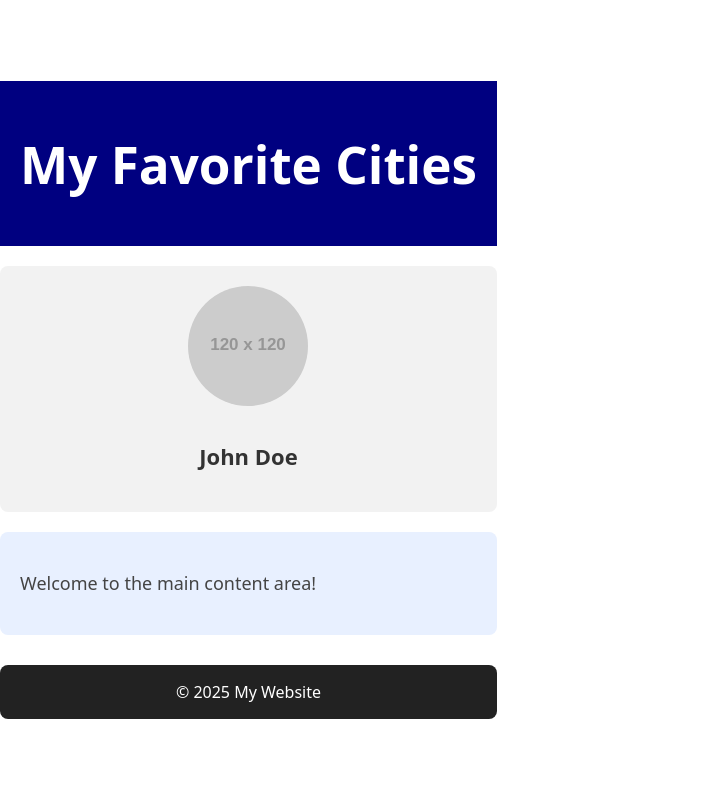
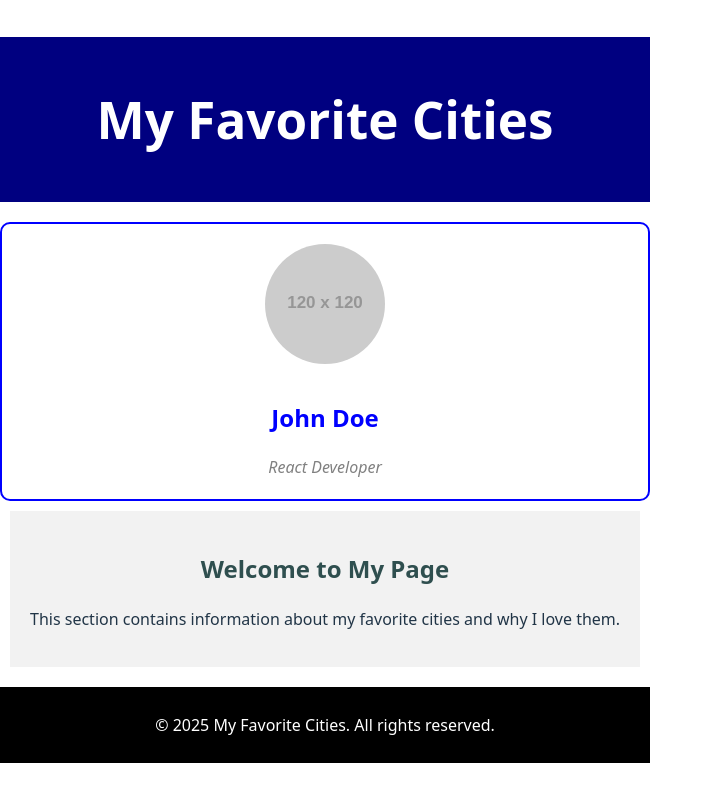
Before and after one commit to onyemaechiezichi-lang/alx-fe-reactjs, a React (Vite) app in the folder alx-react-app-new/: page / in a window 1280 px wide. Shown: the whole page, without its empty margins (0-713 px from the left). Built offline with nearby package versions, Linux system fonts and the light colour scheme.

Commit message:
Apply final inline styles to all components for Task 0

```diff
--- a/alx-react-app-new/src/App.jsx
+++ b/alx-react-app-new/src/App.jsx
@@ -5,12 +5,12 @@ import Footer from './components/Footer';
 
 function App() {
   return (
-    <>
+    <div>
       <Header />
-      <UserProfile name="Goodness Onyemaechi" age={22} bio="Frontend Developer" />
+      <UserProfile name="Jane Doe" age={28} bio="A traveler who loves exploring cities." />
       <MainContent />
       <Footer />
-    </>
+    </div>
   );
 }
 
--- a/alx-react-app-new/src/components/Footer.jsx
+++ b/alx-react-app-new/src/components/Footer.jsx
@@ -1,14 +1,17 @@
-const Footer = () => {
-  const footerStyle = {
-    padding: "15px",
-    marginTop: "30px",
-    backgroundColor: "#222",
-    color: "white",
-    textAlign: "center",
-    borderRadius: "8px"
-  };
-
-  return <footer style={footerStyle}>© 2025 My Website</footer>;
-};
+function Footer() {
+  return (
+    <footer
+      style={{
+        backgroundColor: 'black',
+        color: 'white',
+        textAlign: 'center',
+        padding: '10px',
+        marginTop: '20px'
+      }}
+    >
+      <p>© 2025 My Favorite Cities. All rights reserved.</p>
+    </footer>
+  );
+}
 
 export default Footer;
--- a/alx-react-app-new/src/components/MainContent.jsx
+++ b/alx-react-app-new/src/components/MainContent.jsx
@@ -1,21 +1,19 @@
-const MainContent = () => {
-  const contentStyle = {
-    padding: "20px",
-    backgroundColor: "#e8f0ff",
-    borderRadius: "8px",
-    marginTop: "20px"
-  };
-
-  const textStyle = {
-    fontSize: "18px",
-    color: "#444"
-  };
-
+function MainContent() {
   return (
-    <div style={contentStyle}>
-      <p style={textStyle}>Welcome to the main content area!</p>
-    </div>
+    <main
+      style={{
+        backgroundColor: '#f2f2f2',
+        padding: '20px',
+        margin: '10px',
+        textAlign: 'center'
+      }}
+    >
+      <h2 style={{ color: 'darkslategray' }}>Welcome to My Page</h2>
+      <p>
+        This section contains information about my favorite cities and why I love them.
+      </p>
+    </main>
   );
-};
+}
 
 export default MainContent;
--- a/alx-react-app-new/src/components/UserProfile.jsx
+++ b/alx-react-app-new/src/components/UserProfile.jsx
@@ -1,33 +1,23 @@
 const UserProfile = () => {
-  const containerStyle = {
-    padding: "20px",
-    backgroundColor: "#f2f2f2",
-    borderRadius: "8px",
-    marginTop: "20px",
-    textAlign: "center"
-  };
-
-  const imageStyle = {
-    width: "120px",
-    height: "120px",
-    borderRadius: "50%",
-    marginBottom: "10px"
-  };
-
-  const nameStyle = {
-    fontSize: "22px",
-    fontWeight: "bold",
-    color: "#333"
-  };
-
   return (
-    <div style={containerStyle}>
+    <div
+      style={{
+        border: "2px solid blue",
+        padding: "20px",
+        borderRadius: "10px",
+        textAlign: "center",
+        marginTop: "20px"
+      }}
+    >
       <img
-        style={imageStyle}
         src="https://via.placeholder.com/120"
-        alt="User avatar"
+        alt="User Avatar"
+        style={{ borderRadius: "50%", marginBottom: "10px" }}
       />
-      <h2 style={nameStyle}>John Doe</h2>
+      <h2 style={{ color: "blue" }}>John Doe</h2>
+      <span style={{ color: "gray", fontStyle: "italic" }}>
+        React Developer
+      </span>
     </div>
   );
 };
```
